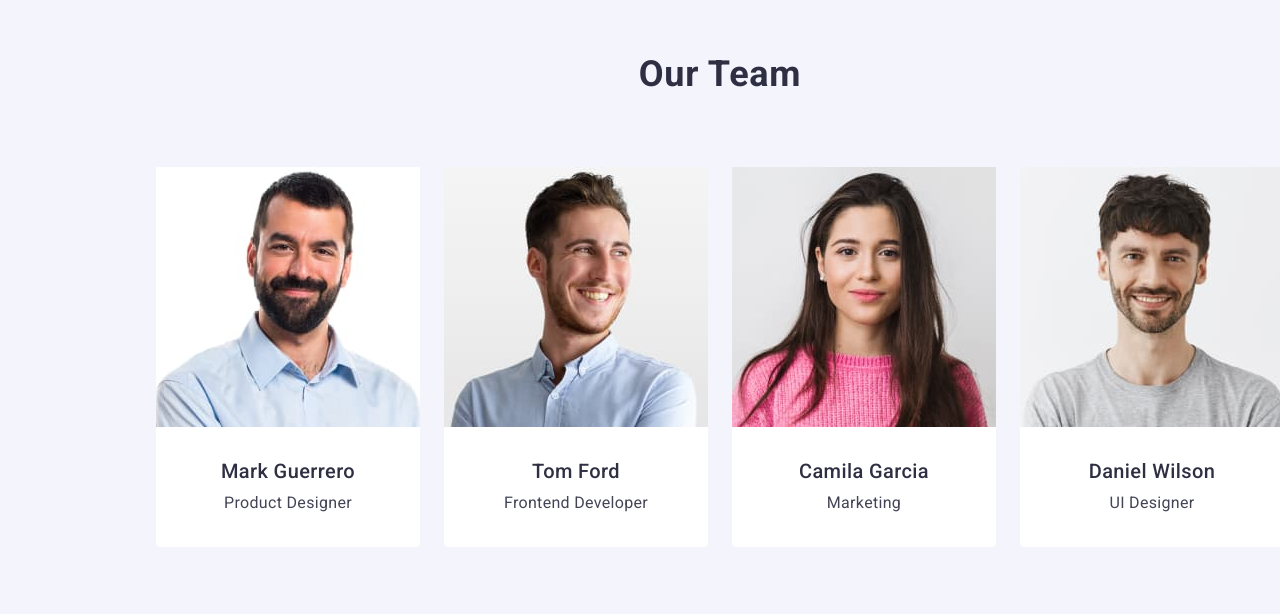
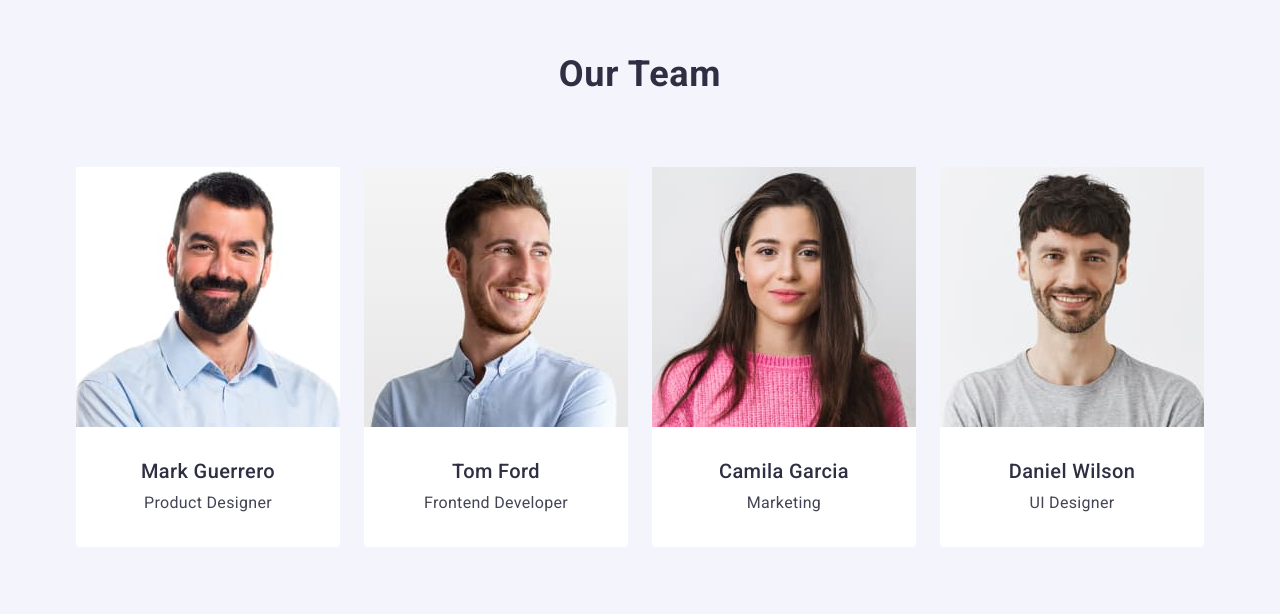
Before and after one commit to Nadiia1701/goit-markup-hw-03, a plain HTML site: page index.html in a window 1280 px wide. Shown: the part 1106-1720 px from the top of the page. Drawn offline with nearby package versions, Linux system fonts and the light colour scheme.

Commit message:
Update style.css

```diff
--- a/css/style.css
+++ b/css/style.css
@@ -204,10 +204,6 @@ body {
 
 .team {
     background-color:#F4F4FD;
-    width: 1440px;
-    height: 732px;
-    margin-right: auto;
-    margin-left: auto;
 }
 
 .team-list-item {
```
